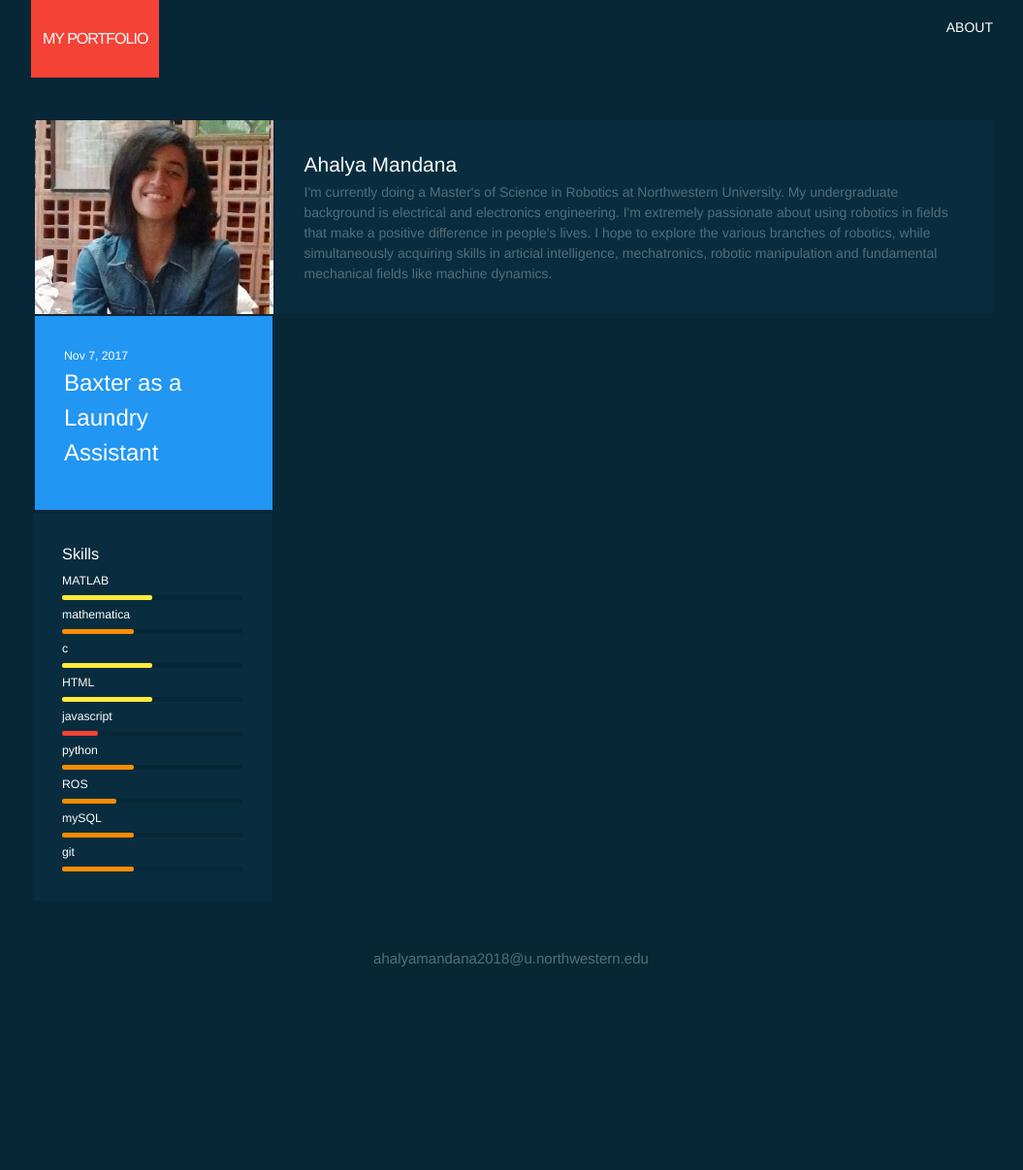
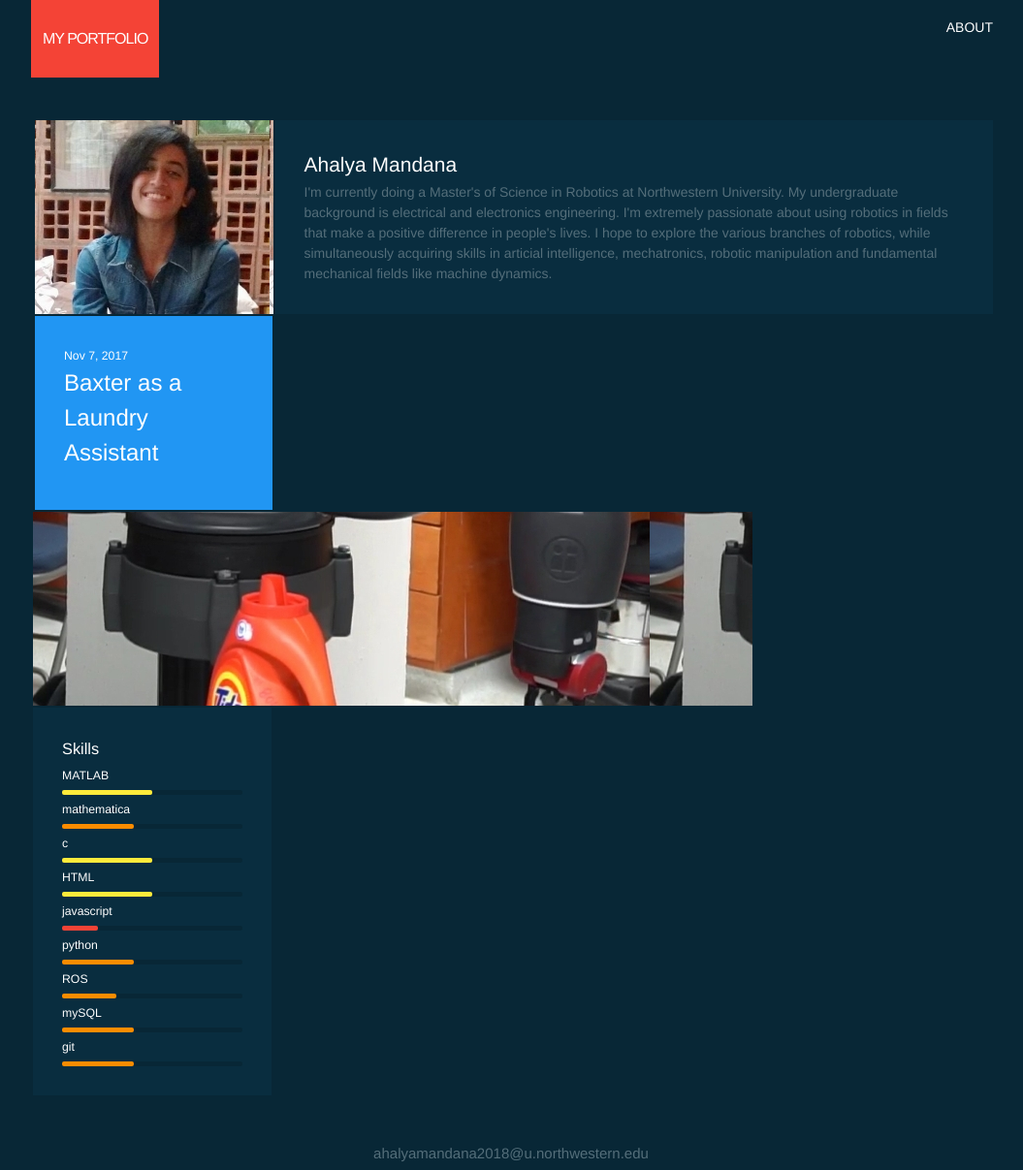
Before and after one commit to am2512/am2512.github.io, a Jekyll site: the page built from index.html, in a window 1280 px wide. Shown: the whole page at 97% size, without its empty margins (112-1167 px from the left). Built offline with Jekyll 4.4.1, drawn with Linux system fonts in a browser that asks for light colours; before the commit the page ends 1006 px from its top, so only the background shows below that.

Commit message:
Formatting content

```diff
--- a/index.html
+++ b/index.html
@@ -33,16 +33,21 @@ layout: default
             </div>
         </div>
       </div>
-      </div>
 
 
-       <div class="block glass"  style="background-image:url(assets/1.jpg)">
+
+
 
 
 
 
     {% endfor %}
     </div>
+    <div class="col col-9">
+   <div class="block glass"  style="background-image:url(assets/1.jpg)">
+    </div>
+    </div>
+
     <div class="col col-12">
     {% for port in site.data.portfolio %}
       <div class="col col-{{port.width}}">
```
